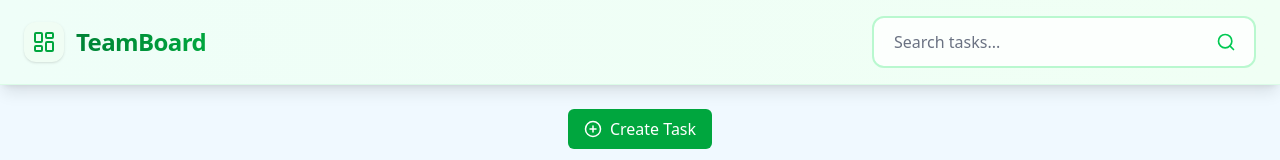
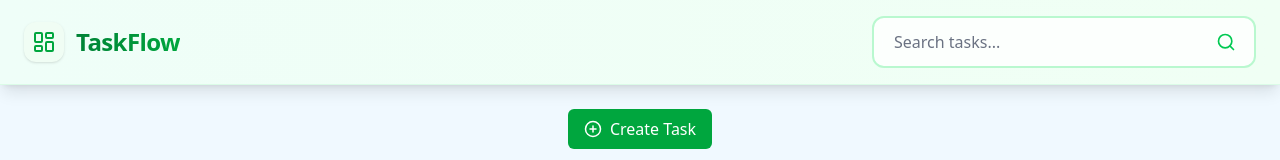
Before and after one commit to AyushPandey2412/ChangeNetworkFrontend, a React (Vite) app: page / in a window 1280 px wide. Shown: the top 160 px of the page. Built offline with nearby package versions, Linux system fonts and the light colour scheme; no server answers.

Commit message:
some majorrrrrrrrrrrrrrrrrrrrrr

```diff
--- a/src/Navbar.jsx
+++ b/src/Navbar.jsx
@@ -65,7 +65,7 @@ const Navbar = ({ searchText, setSearchText }) => {
           <LayoutDashboard className="text-green-600 group-hover:text-green-700 transition-colors duration-300" size={24} />
         </div>
         <h1 className="text-2xl font-bold bg-gradient-to-r from-green-700 to-green-600 bg-clip-text text-transparent tracking-tight">
-          TeamBoard
+          TaskFlow
         </h1>
       </div>
 
```
